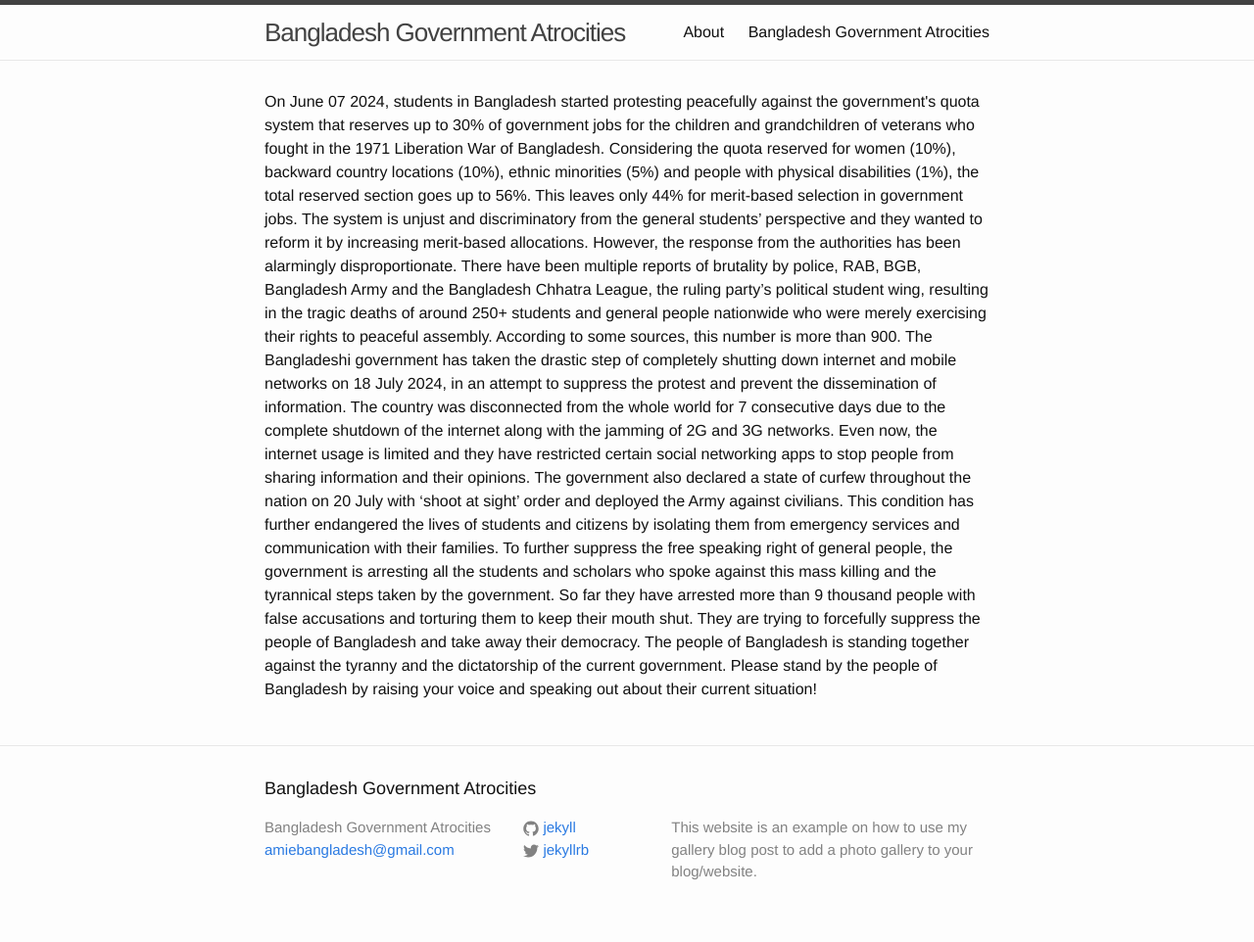
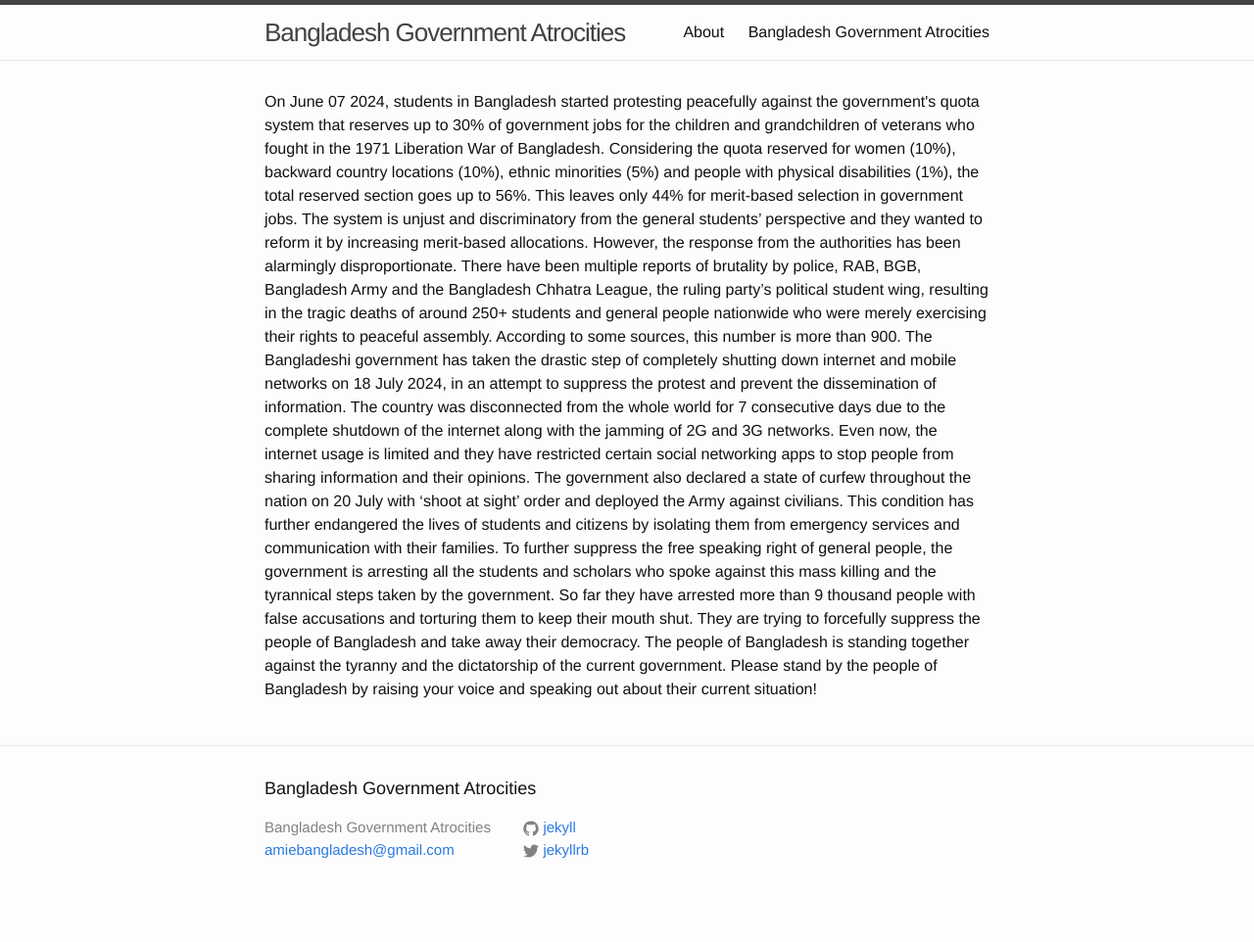
Before and after one commit to amiebangladesh/amiebangladesh.github.io, a Jekyll site: the page built from index.html, in a window 1280 px wide. Shown: the whole page at 98% size. Built offline with Jekyll 4.4.1, drawn with Linux system fonts in a browser that asks for light colours; after the commit the page ends 939 px from its top, so only the background shows below that.

Commit message:
Update _config.yml

```diff
--- a/_config.yml
+++ b/_config.yml
@@ -8,9 +8,7 @@
 # Site settings
 title: Bangladesh Government Atrocities
 email: amiebangladesh@gmail.com
-description: > # this means to ignore newlines until "baseurl:"
-  This website is an example on how to use my gallery blog post to add a
-  photo gallery to your blog/website.
+description: ""
 baseurl: "" # the subpath of your site, e.g. /blog
 url: "//amiebangladesh.github.io" # the base hostname & protocol for your site
 twitter_username: jekyllrb
```
